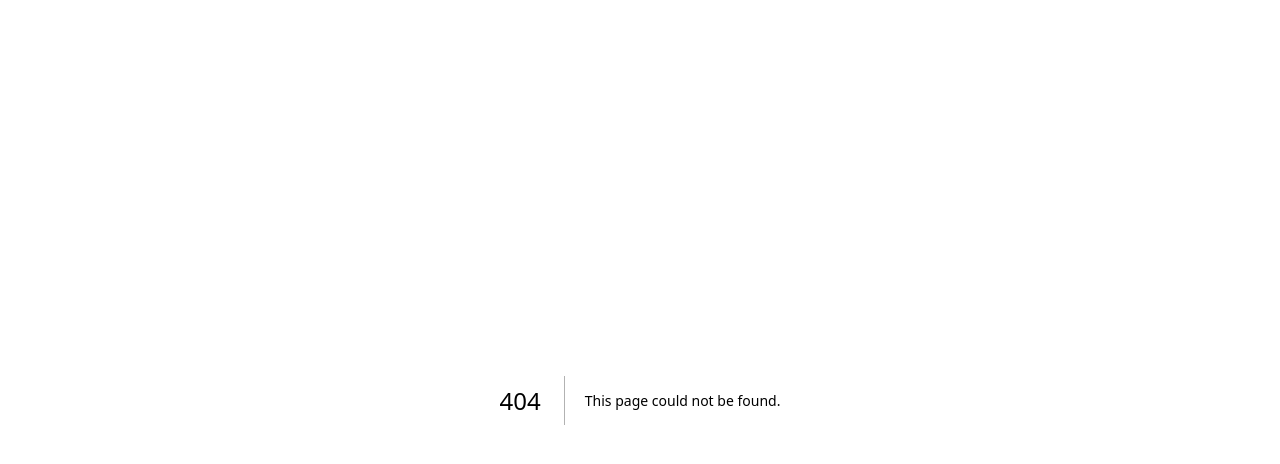
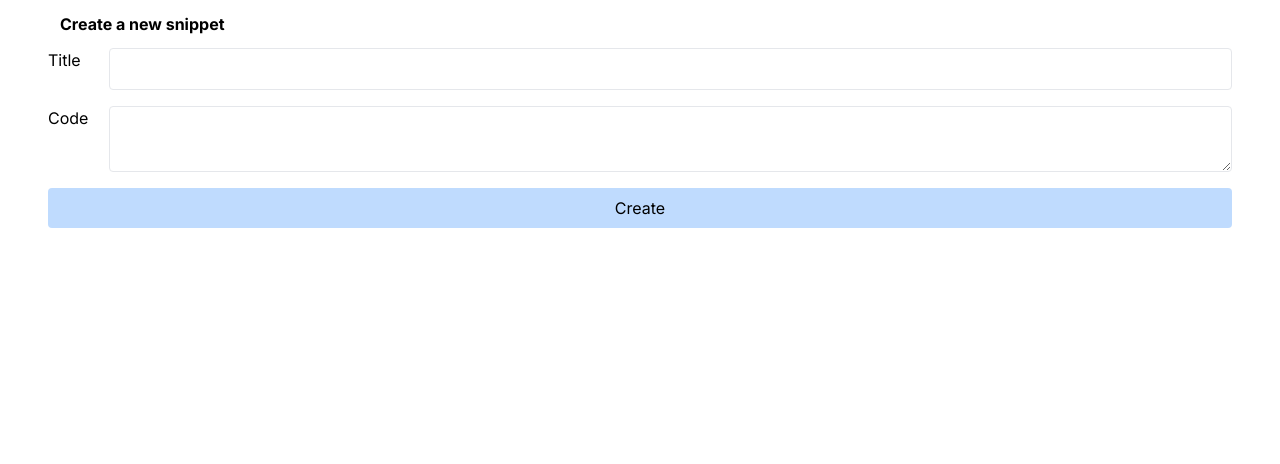
Before and after one commit to martinzane/nextjs-snippets, a Next.js app: page /snippets/create in a window 1280 px wide. Before the commit this address had no page. Shown: the top 464 px of the page. Built offline with nearby package versions, Linux system fonts and the light colour scheme.

Commit message:
Add a server action to create snippet form

```diff
--- a/src/app/snippets/new/page.tsx
+++ b/src/app/snippets/create/page.tsx
@@ -1,7 +1,25 @@
-export default function NewSnippetPage() {
+import db from "@/db";
+import { redirect } from "next/navigation";
+
+export default function CreateSnippetPage() {
+  async function create(formData: FormData) {
+    "use server";
+
+    const title = formData.get("title") as string;
+    const code = formData.get("code") as string;
+
+    const snippet = await db.snippet.create({
+      data: { title, code },
+    });
+
+    console.log(snippet);
+
+    redirect("/");
+  }
+
   return (
-    <form>
-      <h3 className="font-bold m-3">Add a new snippet</h3>
+    <form action={create}>
+      <h3 className="font-bold m-3">Create a new snippet</h3>
       <div className="flex flex-col gap-4">
         <div className="flex gap-4">
           <label className="w-12" htmlFor="title">
@@ -27,7 +45,7 @@ export default function NewSnippetPage() {
         </div>
 
         <button type="submit" className="rounded p-2 bg-blue-200">
-          Add snippet
+          Create
         </button>
       </div>
     </form>
```
Also changed, not shown: 2 other files (tests, documents, lock files or other folders).
